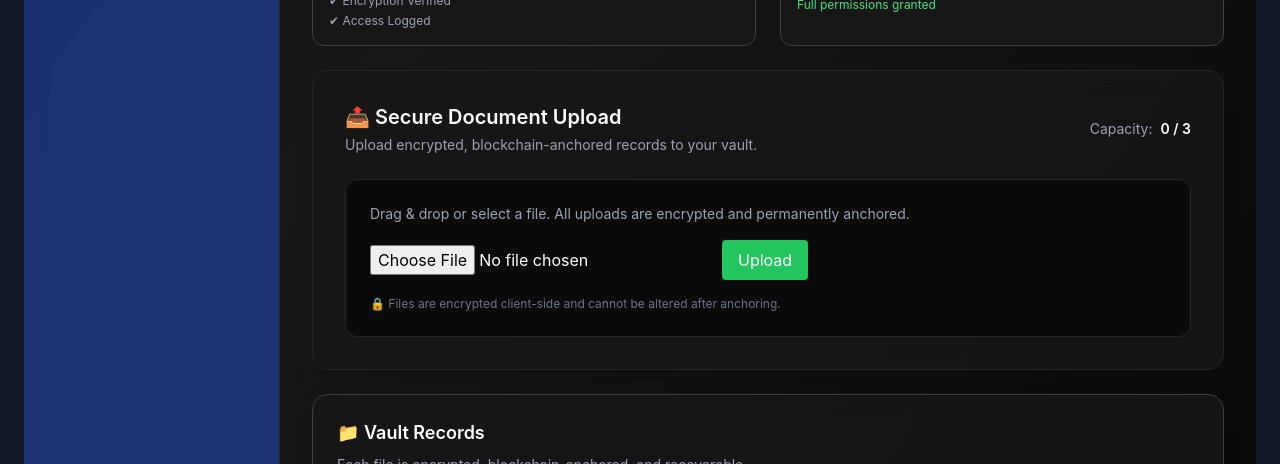
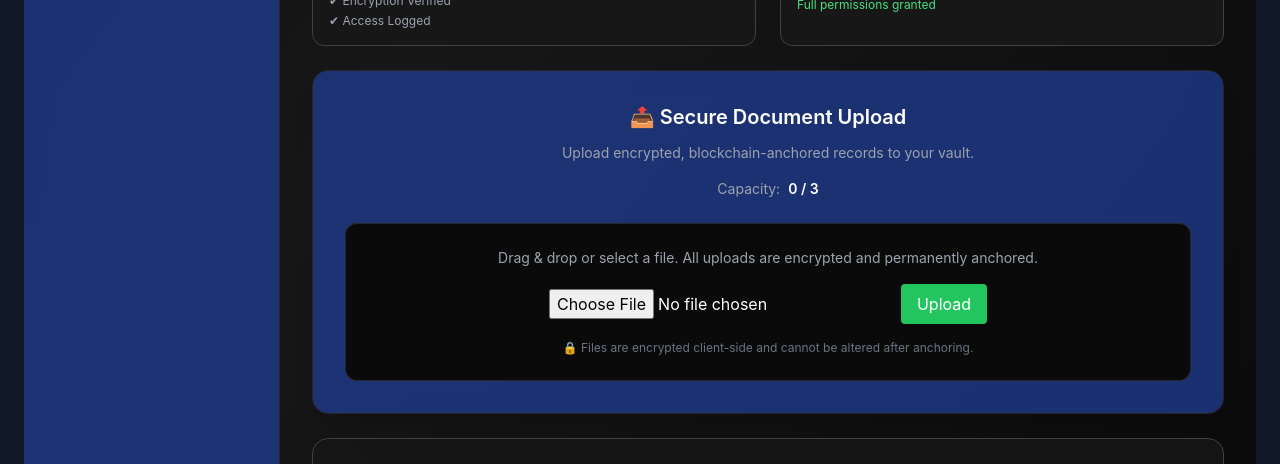
Before and after one commit to dzghj/secure-ipfs-frontend, a React (Create React App) app: page /myfiles in a window 1280 px wide. Shown: the part 1158-1622 px from the top of the page. Built offline with nearby package versions, Linux system fonts and the light colour scheme; no server answers; sample sign-in values are in the browser's storage.

Commit message:
change UI8

```diff
--- a/src/pages/MyFiles.js
+++ b/src/pages/MyFiles.js
@@ -197,22 +197,21 @@ export default function MyFiles() {
 </div>
 
   {/* ================================
-   📤 FILE UPLOAD + PLAN GATE (Full Width)
+   📤 FILE UPLOAD + PLAN GATE (Centered)
 ================================ */}
-<div className="w-full bg-neutral-900/80 backdrop-blur-md border border-neutral-800 rounded-2xl p-8 mb-10 shadow-xl">
+<div className="w-full bg-blue-900/80 backdrop-blur-md border border-neutral-800 rounded-2xl p-8 mb-10 shadow-xl">
 
 {/* HEADER */}
-<div className="flex flex-col md:flex-row md:items-center md:justify-between gap-4 mb-6">
-  <div>
+<div className="flex flex-col items-center text-center gap-3 mb-6">
   <h3 className="text-xl font-semibold text-white">
     📤 Secure Document Upload
   </h3>
-    <p className="text-sm text-gray-400 mt-1">
+
+  <p className="text-sm text-gray-400">
     Upload encrypted, blockchain-anchored records to your vault.
   </p>
-  </div>
 
-  <div className="text-sm text-gray-400">
+  <div className="text-sm text-gray-400 mt-1">
     Capacity:
     <span className="text-white ml-2 font-semibold">
       {files.length} / {maxFiles}
@@ -223,7 +222,6 @@ export default function MyFiles() {
 {/* LIMIT REACHED STATE */}
 {hasReachedLimit ? (
   <div className="bg-yellow-900/20 border border-yellow-700 rounded-xl p-6 text-center">
-
     <p className="text-yellow-400 font-semibold mb-2">
       ⚠ Vault Capacity Reached
     </p>
@@ -241,17 +239,20 @@ export default function MyFiles() {
   </div>
 ) : (
   /* NORMAL UPLOAD */
-  <div className="bg-neutral-950 border border-neutral-800 rounded-xl p-6">
+  <div className="bg-neutral-950 border border-neutral-800 rounded-xl p-6 text-center">
 
     <p className="text-sm text-gray-400 mb-4">
       Drag & drop or select a file. All uploads are encrypted and permanently anchored.
     </p>
 
+    {/* Center uploader */}
+    <div className="flex justify-center">
       <FileUploader
         token={token}
         user={user}
         onUploadComplete={load}
       />
+    </div>
 
     <p className="text-xs text-gray-500 mt-4">
       🔒 Files are encrypted client-side and cannot be altered after anchoring.
```
Lines whose indentation alone changed are shown as unchanged.
